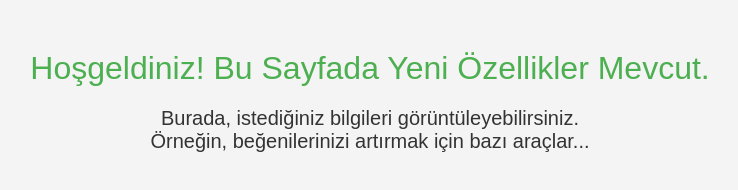
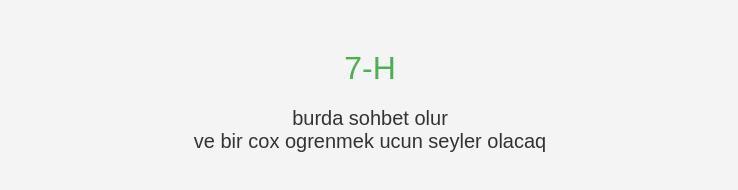
Before and after one commit to BLODWHITE/7H, a plain HTML site: page index.html in a window 1280 px wide. Shown: the whole page, without its empty margins (270-1008 px from the left). Drawn offline with Linux system fonts and the light colour scheme.

Commit message:
Update index.html

```diff
--- a/index.html
+++ b/index.html
@@ -26,13 +26,13 @@
 <body>
 
     <div class="header">
-        Hoşgeldiniz! Bu Sayfada Yeni Özellikler Mevcut.
+        7-H
     </div>
 
     <div class="content">
-        Burada, istediğiniz bilgileri görüntüleyebilirsiniz.
+        burda sohbet olur
         <br>
-        Örneğin, beğenilerinizi artırmak için bazı araçlar...
+        ve bir cox ogrenmek ucun seyler olacaq
     </div>
 
 </body>
```
